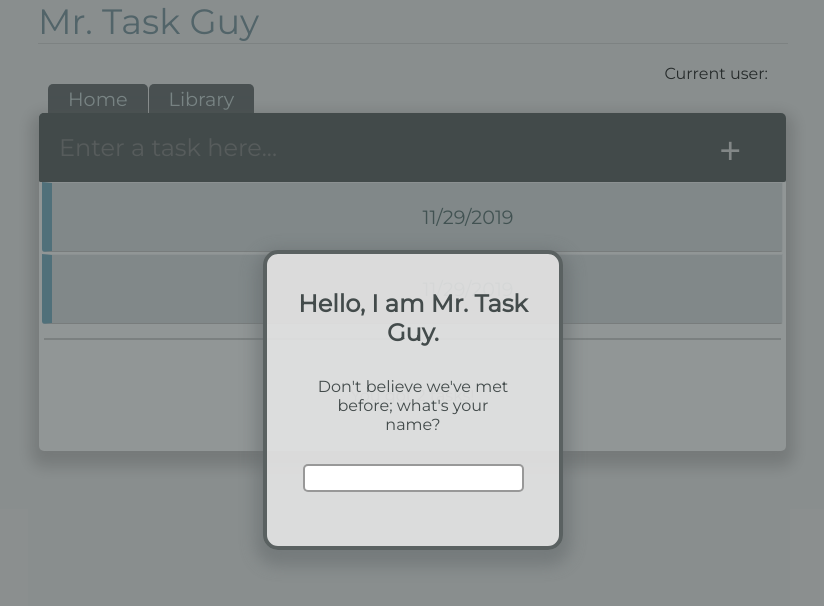
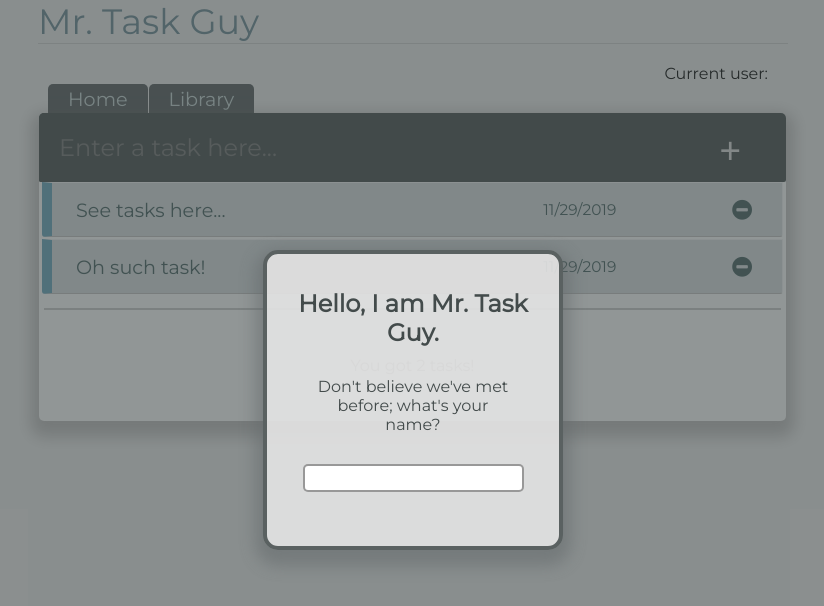
Before and after one commit to Hamilsauce/task-guy, a Vue app: page /#/ in a window 1280 px wide. Shown: the top 606 px of the page, without its empty margins (227-1051 px from the left). Built offline with nearby package versions, Linux system fonts and the light colour scheme; a small style sheet from the web is missing.

Commit message:
lots of feature updates

```diff
--- a/src/App.vue
+++ b/src/App.vue
@@ -81,7 +81,7 @@
 	}
 	#app {
 		width: 750px;
-		max-height: 600px;
+		max-height: 800px;
 		margin: auto;
 		margin-top: 0;
 		padding: 0;
--- a/src/components/Tasks.vue
+++ b/src/components/Tasks.vue
@@ -21,27 +21,37 @@
 						enter-active-class="animated bounceInUp"
 						leave-active-class="animated bounceOutDown"
 					>
-						<li v-for="(task, id) in tasks" :key="id" class="taskItem">
+						<li v-for="(task, id) in tasks" :key="id" class="taskItem" >
 							<span @click="toggleItemReveal(id)" class="task-text">{{ task.name }}</span>
 							<div id="date-cell" class="task-cell">
 								<span>11/29/2019</span>
 							</div>
 							<span class="task-cell">
-								<i class="fa fa-minus-circle" v-show="revealState == id" v-on:click="deleteItem(id)"></i>
+								<i class="fa fa-minus-circle" v-on:click="deleteItem(id)"></i>
 							</span>
-							<div v-if="revealState === id" id="item-data-display" class="task-cell">
+							<div
+								v-show="revealState === id"
+								@click="editDetails = true"
+								id="item-data-display"
+								class="task-cell"
+							>
 								<form
 									v-if="editDetails === true || !task.details"
 									id="update-form"
 									class="task-cell bottom"
+									@submit.prevent="updateItem(task.name)"
 								>
 									<input class="details-input" type="textarea" v-model="task.details" />
-									<input class="details-save" type="button" value="OK" @click="updateItem(task.id)" />
 								</form>
-								<span v-else @click="editDetails = true">{{ task.details }}</span>
+								<span v-show="editDetails === false">{{ task.details }}</span>
 							</div>
-							<div v-show="revealState === id" id="state-cell" class="task-cell bottom">
-								<span>Reveal Status: {{revealState}}</span>
+							<div
+								v-show="revealState === id && editDetails === true"
+								id="state-cell"
+								class="task-cell bottom"
+							>
+								<input class="details-save" type="button" value="OK" @click="updateItem(task.name)" />
+								<!-- <span>Reveal Status: {{revealState}}</span> -->
 							</div>
 						</li>
 					</transition-group>
@@ -97,7 +107,7 @@
 					this.tasks.push({
 						// id: this.newId(this.tasks),
 						name: this.task,
-						details: this.task.details
+						details: "Click here to add notes!"
 					});
 
 					this.storeItems(this.tasks, "taskGuyList");
@@ -107,19 +117,21 @@
 				this.task = "";
 			},
 
-			updateItem(id) {
-				console.log(id);
+			updateItem(name) {
+				console.log(name);
 
 				this.editDetails = false;
 				this.storeItems(this.tasks, "taskGuyList");
-				this.updateActionBrief(this.tasks[id].name, "update", "success");
+				this.updateActionBrief(name, "update", "success");
 			},
+
 			deleteItem(id) {
 				const deletedItem = this.tasks.splice(id, 1);
 				this.submitState = false;
 				this.storeItems(this.tasks, "taskGuyList");
 				this.updateActionBrief(deletedItem[0].name, "delete", "success");
 				this.task = "";
+				this.revealState = null;
 			},
 
 			toggleItemReveal(id) {
@@ -136,6 +148,9 @@
 				this.revealState != null
 					? this.updateActionBrief(this.tasks[id].name, "reveal", "reveal")
 					: this.updateActionBrief(this.tasks[id].name, "reveal", "conceal");
+			},
+			toggleEditDetails() {
+				this.editDetails = !this.editDetails;
 			},
 
 			/* AUX/UTILITY FUNCTIONS - used in other functions  */
@@ -185,7 +200,10 @@
 			initializeItemList() {
 				let storedTasks = localStorage.getItem("taskGuyList")
 					? JSON.parse(localStorage.getItem("taskGuyList"))
-					: [{ task: "See tasks here..." }, { task: "Oh such task!" }];
+					: [
+							{ name: "See tasks here...", details: "Details go here!" },
+							{ name: "Oh such task!" }
+					  ];
 				this.tasks = storedTasks;
 				// this.$refs.inputField.focus();
 			}
@@ -196,10 +214,10 @@
 				count = this.tasks.length;
 				return count;
 			},
-			newId(itemArray){
+			newId(itemArray) {
 				itemArray.forEach(item => {
 					item.id = itemArray.indexOf(item);
-					console.log(Object.entries(item))	;
+					console.log(Object.entries(item));
 				});
 			}
 		},
@@ -243,7 +261,7 @@
 	}
 
 	.task-list-view {
-		max-height: 300px;
+		max-height: 600px;
 		overflow: auto;
 		margin: 0px 2px;
 	}
@@ -258,16 +276,16 @@
 
 	.taskItem {
 		/* display: flex;
-										justify-content: space-evenly; */
+			justify-content: space-evenly; */
 		/* align-items: center; */
 		display: grid;
-		grid-template-columns: 3fr 2fr 2fr; /* justify-content: space-evenly; */
+		grid-template-columns: 4fr 1fr 1fr; /* justify-content: space-evenly; */
 		grid-template-rows: 2;
 		align-items: center;
-		padding: 17px;
+		padding: 10px;
 		padding-left: 24px;
 		padding-right: 20px;
-		font-size: 1.5em;
+		font-size: 1.2em;
 		background-color: #d9dee0;
 		border: 1px solid #fafafada;
 		border-bottom: 1px solid rgb(196, 194, 194);
@@ -279,18 +297,6 @@
 			padding 250ms ease-out;
 	}
 
-	.task-cell {
-		font-size: 0.8em;
-		padding: 5px 10px;
-		text-align: center;
-	}
-
-	.bottom {
-		/* background:  #bcc0c2;
-			height: 100%;
-			width: 100%; */
-	}
-
 	.taskItem:hover {
 		border: 1px solid #404b4b8c;
 		border-right: 0px;
@@ -298,8 +304,25 @@
 		color: #304141;
 		/* font-weight: 500; */
 		background-color: #dce6eb;
-		padding-left: 16px;
-		padding-right: 21px;
+		padding-left: 10px;
+		/* padding-right: 21px; */
+	}
+
+	/* need to add persistent highlighting for selected items */
+	.taskItemSelected {
+		border-left: 17px solid yellow;
+	}
+
+	.task-cell {
+		font-size: 0.8em;
+		padding: 5px 10px;
+		/* text-align: center; */
+	}
+
+	.bottom {
+		/* background:  #bcc0c2;
+				height: 100%;
+				width: 100%; */
 	}
 	.task-text {
 		/* font-size: 1.5em; */
@@ -336,17 +359,18 @@
 
 	#item-data-display {
 		cursor: pointer;
-		grid-column: 1 / span 2;
+		/* grid-column: 1 / span 2; */
 		font-size: 1em;
 	}
 	#update-form {
 		display: flex;
-		justify-content: space-evenly;
+		justify-content: space-between;
 	}
 	.details-input {
-		display: inline-block;
+		/* display: inline-block; */
 		/* position: sticky; */
 		margin: 3px;
+		width: 100%;
 		padding: 3px;
 		padding-left: 5px;
 		color: #425e5e;
@@ -362,9 +386,9 @@
 		margin: 2px;
 		font-weight: 600;
 		font-size: 0.8rem;
-		background: #434b4be7;
-		color: #e7e7e7;
-		border: 1px solid hsl(0, 0%, 100%);
+		background: #ffffff00;
+		color: #434b4be7;
+		border: 1px solid hsla(0, 0%, 100%, 0);
 		border-radius: 66%;
 		/* box-shadow: 0px 1px 1px 0px #ffffff83 */
 		cursor: pointer;
@@ -432,8 +456,10 @@
 		}
 	}
 	i {
-		/* float: right; */
+		float: right;
 		cursor: pointer;
+		font-size: 1.5em;
+		text-align: right;
 	}
 	i:hover {
 		/* float: right; */
```
Also changed, not shown: 7 other files (tests, documents, lock files or other folders).
